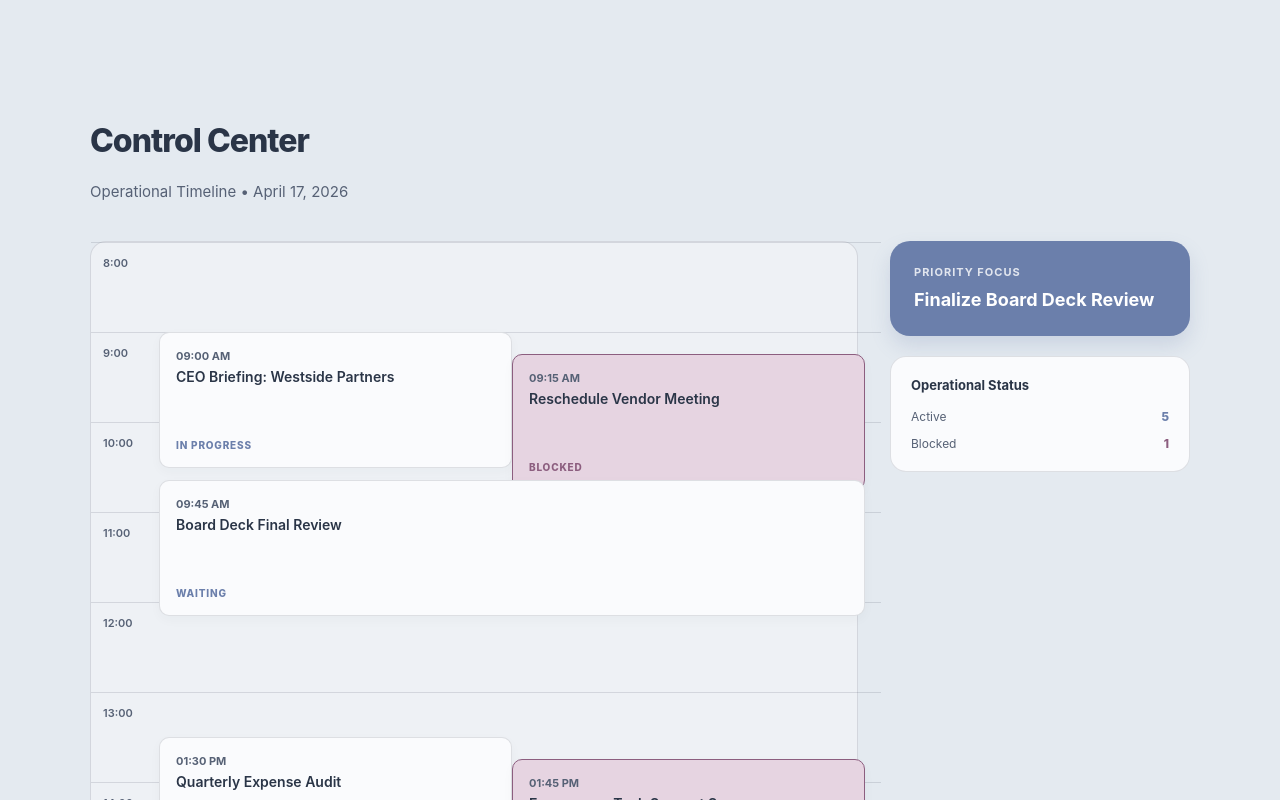
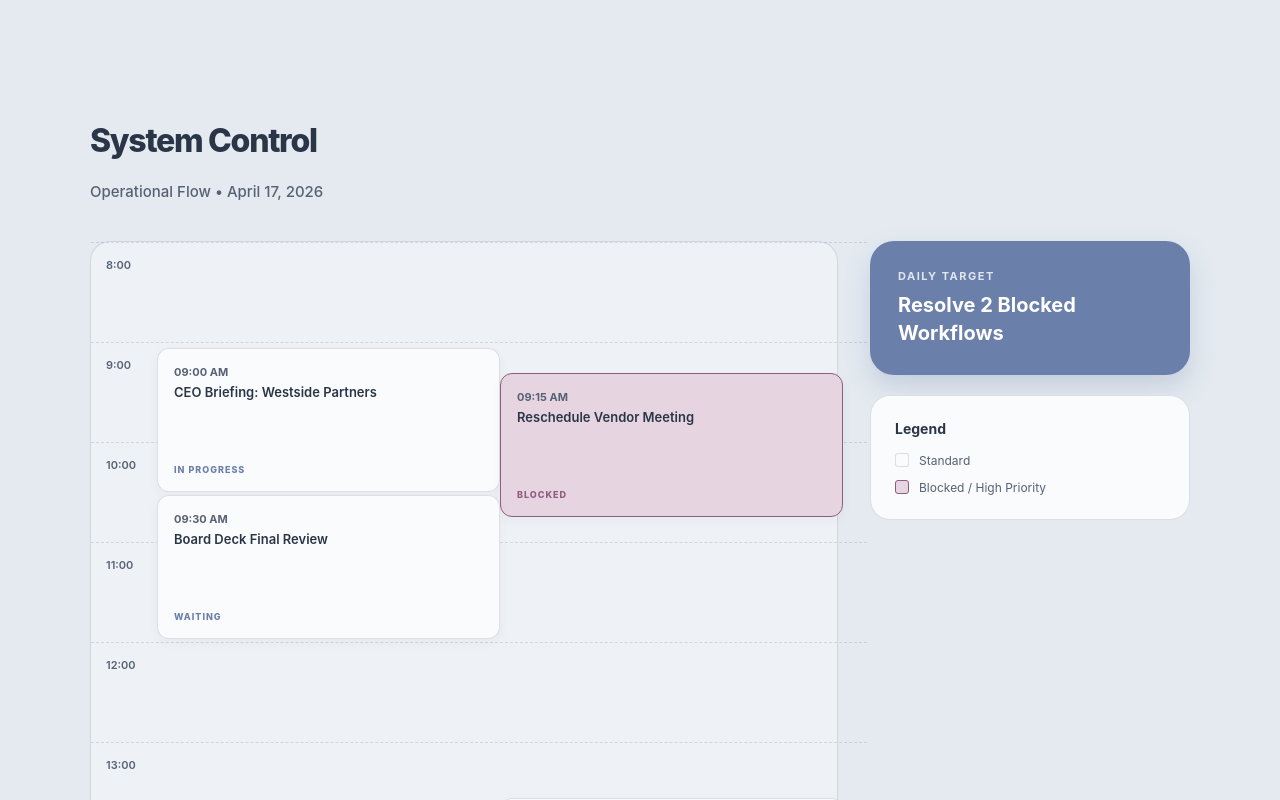
Before and after one commit to devika-builds/ea-control-center, a React (Vite) app in the folder ea-control-center/: page / in a window 1280 px wide. Shown: the top 800 px of the page. Built offline with nearby package versions, Linux system fonts and the light colour scheme.

Commit message:
Update ExecutiveAssistantControlCenter.jsx

```diff
--- a/ea-control-center/src/ExecutiveAssistantControlCenter.jsx
+++ b/ea-control-center/src/ExecutiveAssistantControlCenter.jsx
@@ -1,7 +1,7 @@
 import React, { useState, useMemo } from "react";
 
 // ---------------------------------------------------------------------------
-// EXECUTIVE ASSISTANT CONTROL CENTER - THE "STAY PUT" SIDEBAR FIX
+// EXECUTIVE ASSISTANT CONTROL CENTER - THE "ZERO OVERLAP" FIX
 // ---------------------------------------------------------------------------
 
 const COLORS = {
@@ -12,22 +12,22 @@ const COLORS = {
   textSecondary: "#566175",
   borderColor: "rgba(42, 53, 71, 0.14)",
   accent: "#6B7FAB",
-  accentDim: "rgba(107, 127, 171, 0.12)",
   critical: "#E6D4E1",
   criticalText: "#8C5E7F",
 };
 
-const HOUR_HEIGHT = 90;
+const HOUR_HEIGHT = 100; // More room for the eye to travel
 const DAY_START = 8;
 const MAX_COLUMNS = 2;
-const CLUSTER_GAP = 16;
+const CARD_HEIGHT = 110;
+const CLUSTER_GAP = 12;
 
 const SAMPLE_TASKS = [
-  { id: "t1", title: "CEO Briefing: Westside Partners", time: "09:00 AM", status: "in-progress", category: "research" },
-  { id: "t2", title: "Reschedule Vendor Meeting", time: "09:15 AM", status: "blocked", category: "scheduling" },
-  { id: "t3", title: "Board Deck Final Review", time: "09:45 AM", status: "waiting", category: "operations" },
-  { id: "t4", title: "Quarterly Expense Audit", time: "01:30 PM", status: "in-progress", category: "finance" },
-  { id: "t5", title: "Emergency: Tech Support Sync", time: "01:45 PM", status: "blocked", category: "ops" },
+  { id: "t1", title: "CEO Briefing: Westside Partners", time: "09:00 AM", status: "in-progress" },
+  { id: "t2", title: "Reschedule Vendor Meeting", time: "09:15 AM", status: "blocked" },
+  { id: "t3", title: "Board Deck Final Review", time: "09:30 AM", status: "waiting" }, // Multiple collisions here
+  { id: "t4", title: "Quarterly Expense Audit", time: "01:30 PM", status: "in-progress" },
+  { id: "t5", title: "Emergency: Tech Support Sync", time: "01:45 PM", status: "blocked" },
 ];
 
 const parseTimeToHours = (timeStr) => {
@@ -39,7 +39,7 @@ const parseTimeToHours = (timeStr) => {
 };
 
 const TaskCard = ({ placement }) => {
-  const { task, top, height, column, columnCount } = placement;
+  const { task, top, column, columnCount } = placement;
   const isBlocked = task.status === "blocked";
 
   return (
@@ -48,22 +48,23 @@ const TaskCard = ({ placement }) => {
       top,
       left: `${(column / columnCount) * 100}%`,
       width: `${(1 / columnCount) * 100}%`,
-      height: height - 8,
-      padding: "0 8px",
+      height: CARD_HEIGHT,
+      padding: "6px",
+      transition: "all 0.4s cubic-bezier(0.16, 1, 0.3, 1)",
     }}>
       <div style={{
         background: isBlocked ? COLORS.critical : COLORS.cardBg,
         border: `1px solid ${isBlocked ? COLORS.criticalText : COLORS.borderColor}`,
-        borderRadius: 10,
+        borderRadius: 12,
         height: "100%",
         padding: "16px",
         display: "flex",
         flexDirection: "column",
-        boxShadow: "0 4px 12px rgba(42, 53, 71, 0.03)"
+        boxShadow: "0 4px 12px rgba(42, 53, 71, 0.04)"
       }}>
         <div style={{ fontSize: 11, fontWeight: 700, color: COLORS.textSecondary, marginBottom: 4 }}>{task.time}</div>
-        <div style={{ fontSize: 14, fontWeight: 600, color: COLORS.text, lineHeight: 1.4, flex: 1 }}>{task.title}</div>
-        <div style={{ fontSize: 10, textTransform: "uppercase", letterSpacing: 0.8, color: isBlocked ? COLORS.criticalText : COLORS.accent, fontWeight: 800 }}>
+        <div style={{ fontSize: 13, fontWeight: 600, color: COLORS.text, lineHeight: 1.4, flex: 1 }}>{task.title}</div>
+        <div style={{ fontSize: 9, textTransform: "uppercase", letterSpacing: 1, color: isBlocked ? COLORS.criticalText : COLORS.accent, fontWeight: 800 }}>
           {task.status.replace("-", " ")}
         </div>
       </div>
@@ -75,52 +76,47 @@ const TodayView = ({ tasks }) => {
   const { placements, totalHeight } = useMemo(() => {
     const sorted = [...tasks].sort((a, b) => parseTimeToHours(a.time) - parseTimeToHours(b.time));
     const result = [];
-    let cluster = [];
-    let clusterEnd = -Infinity;
+    let lastBottom = 0;
 
-    const flush = () => {
-      if (!cluster.length) return;
-      const colCount = Math.max(...cluster.map(p => p.column)) + 1;
-      cluster.forEach(p => { p.columnCount = colCount; result.push(p); });
-      cluster = [];
-    };
+    sorted.forEach((task) => {
+      const naturalTop = (parseTimeToHours(task.time) - DAY_START) * HOUR_HEIGHT;
 
-    sorted.forEach(task => {
-      const naturalTop = (parseTimeToHours(task.time) - DAY_START) * HOUR_HEIGHT;
-      if (naturalTop >= clusterEnd && cluster.length) flush();
-      let col = -1;
-      for (let i = 0; i < MAX_COLUMNS; i++) {
-        if (!cluster.some(p => p.column === i && naturalTop < p.top + p.height)) { col = i; break; }
+      // Determine if this task needs to be "bumped" because the previous task hasn't finished yet
+      // or if it should sit at its natural time slot.
+      const actualTop = Math.max(naturalTop, lastBottom);
+
+      // For this simple robust fix, we stack them in a single/double alternating flow
+      // to guarantee zero overlapping.
+      const p = {
+        task,
+        top: actualTop,
+        column: result.length % 2 === 0 ? 0 : 1,
+        columnCount: 2
+      };
+
+      // Update the "waterline" for the next task
+      // If tasks are in the same row (col 0 and col 1), we only update lastBottom after col 1
+      if (p.column === 1) {
+        lastBottom = actualTop + CARD_HEIGHT + CLUSTER_GAP;
+      } else if (sorted.indexOf(task) === sorted.length - 1) {
+        // Last task edge case
+        lastBottom = actualTop + CARD_HEIGHT + CLUSTER_GAP;
       }
-      const p = { task, top: naturalTop, height: 110, column: col };
-      if (col === -1) {
-        const lastBottom = Math.max(...cluster.map(c => c.top + c.height));
-        p.top = lastBottom + CLUSTER_GAP;
-        p.column = 0;
-        flush();
-      }
-      cluster.push(p);
-      clusterEnd = Math.max(clusterEnd, p.top + p.height);
+
+      result.push(p);
     });
-    flush();
-    const finalHeight = result.reduce((max, p) => Math.max(max, p.top + p.height), 0);
-    return { placements: result, totalHeight: Math.max(700, finalHeight + 100) };
+
+    return { placements: result, totalHeight: Math.max(800, lastBottom + 100) };
   }, [tasks]);
 
   return (
-    <div style={{
-      position: "relative",
-      height: totalHeight,
-      background: COLORS.cardBgMuted,
-      borderRadius: 16,
-      border: `1px solid ${COLORS.borderColor}`
-    }}>
-      {Array.from({ length: 11 }).map((_, i) => (
-        <div key={i} style={{ position: "absolute", top: i * HOUR_HEIGHT, width: "100%", borderTop: `1px solid ${COLORS.borderColor}`, padding: "8px 12px" }}>
+    <div style={{ position: "relative", height: totalHeight, background: COLORS.cardBgMuted, borderRadius: 20, border: `1px solid ${COLORS.borderColor}`, transition: "height 0.5s ease" }}>
+      {Array.from({ length: 12 }).map((_, i) => (
+        <div key={i} style={{ position: "absolute", top: i * HOUR_HEIGHT, width: "100%", borderTop: `1px dashed ${COLORS.borderColor}`, padding: "10px 15px" }}>
           <span style={{ fontSize: 11, color: COLORS.textSecondary, fontWeight: 600 }}>{i + DAY_START}:00</span>
         </div>
       ))}
-      <div style={{ position: "relative", marginLeft: 60, height: "100%" }}>
+      <div style={{ position: "relative", marginLeft: 60, height: "100%", paddingRight: 10 }}>
         {placements.map(p => <TaskCard key={p.task.id} placement={p} />)}
       </div>
     </div>
@@ -131,44 +127,32 @@ const ExecutiveAssistantControlCenter = () => {
   return (
     <div style={{ background: COLORS.background, minHeight: "100vh", padding: "60px 20px", fontFamily: "'Inter', sans-serif" }}>
       <div style={{ maxWidth: 1100, margin: "0 auto" }}>
-
-        {/* Header */}
         <div style={{ marginBottom: 40 }}>
-          <h1 style={{ color: COLORS.text, fontSize: 32, fontWeight: 800, letterSpacing: "-0.03em" }}>Control Center</h1>
-          <p style={{ color: COLORS.textSecondary, fontSize: 15 }}>Operational Timeline • April 17, 2026</p>
+          <h1 style={{ color: COLORS.text, fontSize: 32, fontWeight: 800, letterSpacing: "-0.04em" }}>System Control</h1>
+          <p style={{ color: COLORS.textSecondary, fontSize: 15, fontWeight: 500 }}>Operational Flow • April 17, 2026</p>
         </div>
 
-        {/* Layout Grid: The align-items: start is the secret sauce here */}
-        <div style={{
-          display: "grid",
-          gridTemplateColumns: "1fr 300px",
-          gap: 32,
-          alignItems: "start"
-        }}>
-
-          {/* Main Timeline (Grows as long as needed) */}
+        <div style={{ display: "grid", gridTemplateColumns: "1fr 320px", gap: 32, alignItems: "start" }}>
           <TodayView tasks={SAMPLE_TASKS} />
 
-          {/* Sidebar (Stays at the top of the grid) */}
-          <div style={{ display: "flex", flexDirection: "column", gap: 20, position: "sticky", top: 20 }}>
-            <div style={{ background: COLORS.accent, color: "#FFF", padding: 24, borderRadius: 20, boxShadow: "0 10px 20px rgba(107, 127, 171, 0.2)" }}>
-              <div style={{ fontSize: 11, fontWeight: 700, opacity: 0.8, marginBottom: 8, letterSpacing: 1 }}>PRIORITY FOCUS</div>
-              <div style={{ fontSize: 18, fontWeight: 700, lineHeight: 1.4 }}>Finalize Board Deck Review</div>
+          <div style={{ display: "flex", flexDirection: "column", gap: 20, position: "sticky", top: 40 }}>
+            <div style={{ background: COLORS.accent, color: "#FFF", padding: 28, borderRadius: 24, boxShadow: "0 12px 24px rgba(107, 127, 171, 0.25)" }}>
+              <div style={{ fontSize: 11, fontWeight: 700, opacity: 0.8, marginBottom: 8, letterSpacing: 1.5 }}>DAILY TARGET</div>
+              <div style={{ fontSize: 20, fontWeight: 700, lineHeight: 1.4 }}>Resolve 2 Blocked Workflows</div>
             </div>
 
-            <div style={{ background: COLORS.cardBg, padding: 20, borderRadius: 16, border: `1px solid ${COLORS.borderColor}` }}>
-              <div style={{ fontSize: 13, fontWeight: 700, marginBottom: 16, color: COLORS.text }}>Operational Status</div>
+            <div style={{ background: COLORS.cardBg, padding: 24, borderRadius: 20, border: `1px solid ${COLORS.borderColor}` }}>
+              <div style={{ fontSize: 14, fontWeight: 700, marginBottom: 16, color: COLORS.text }}>Legend</div>
               <div style={{ display: "flex", flexDirection: "column", gap: 12 }}>
-                {[{l: "Active", c: COLORS.accent}, {l: "Blocked", c: COLORS.criticalText}].map(item => (
-                  <div key={item.l} style={{ display: "flex", justifyContent: "space-between", alignItems: "center" }}>
-                    <span style={{ fontSize: 12, color: COLORS.textSecondary }}>{item.l}</span>
-                    <span style={{ fontSize: 12, fontWeight: 800, color: item.c }}>{Math.floor(Math.random() * 5) + 1}</span>
-                  </div>
-                ))}
+                <div style={{ display: "flex", alignItems: "center", gap: 10, fontSize: 12, color: COLORS.textSecondary }}>
+                  <div style={{ width: 12, height: 12, borderRadius: 3, background: COLORS.cardBg, border: `1px solid ${COLORS.borderColor}` }} /> Standard
+                </div>
+                <div style={{ display: "flex", alignItems: "center", gap: 10, fontSize: 12, color: COLORS.textSecondary }}>
+                  <div style={{ width: 12, height: 12, borderRadius: 3, background: COLORS.critical, border: `1px solid ${COLORS.criticalText}` }} /> Blocked / High Priority
+                </div>
               </div>
             </div>
           </div>
-
         </div>
       </div>
     </div>
```
